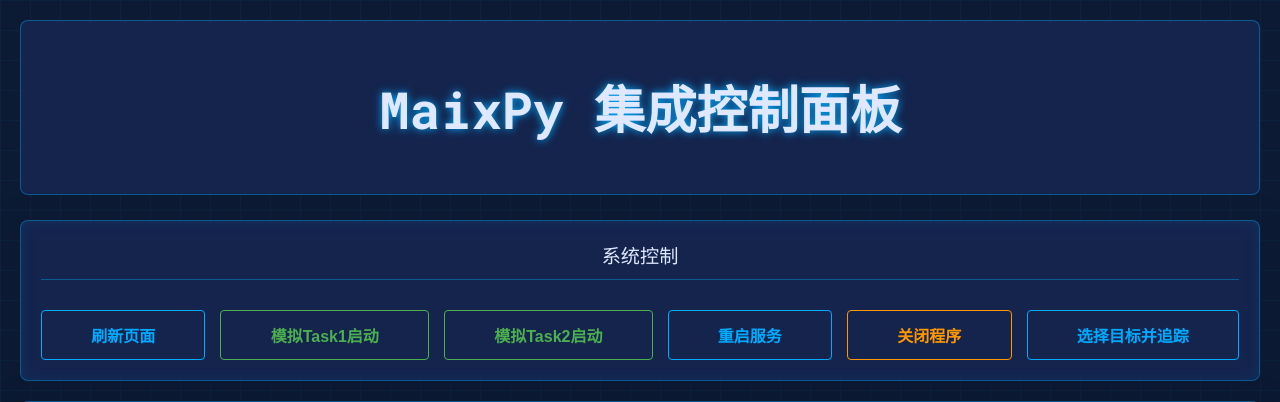
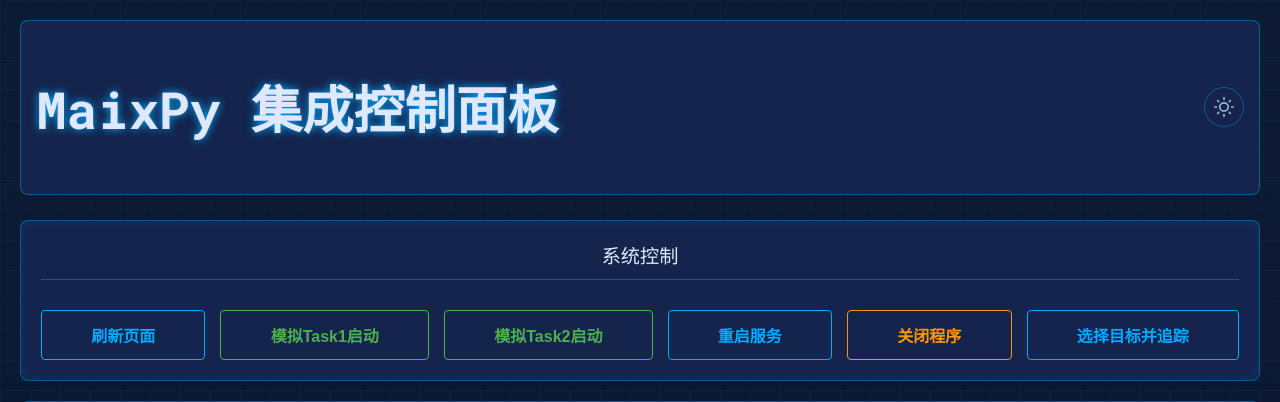
Before and after one commit to lin-k23/flask_app, a Flask app: page / in a window 1280 px wide. Shown: the top 402 px of the page. Run offline with Flask 3, Linux system fonts and the light colour scheme; data that the repository does not hold is empty.

Commit message:
[NEW]: Add light mode

```diff
--- a/app/static/css/base.css
+++ b/app/static/css/base.css
@@ -41,7 +41,44 @@ header {
     border: 1px solid var(--panel-border);
     border-radius: 8px;
     text-shadow: 0 0 8px var(--accent-blue);
+    display: flex;
+    justify-content: space-between;
+    align-items: center;
 }
+
+/* New Icon Button Styles */
+.icon-btn {
+    background: transparent;
+    border: 1px solid var(--panel-border);
+    color: var(--text-secondary);
+    width: 40px;
+    height: 40px;
+    border-radius: 50%;
+    display: flex;
+    justify-content: center;
+    align-items: center;
+    cursor: pointer;
+    transition: all 0.2s ease;
+    padding: 0;
+    /* 移除内边距 */
+}
+
+.icon-btn:hover {
+    color: var(--accent-blue);
+    border-color: var(--accent-blue);
+    box-shadow: var(--glow-blue);
+}
+
+.icon-btn svg {
+    width: 20px;
+    height: 20px;
+}
+
+#moon-icon {
+    display: none;
+    /* 默认隐藏月亮图标 */
+}
+
 
 .two-column-layout {
     display: grid;
--- a/app/static/js/main.js
+++ b/app/static/js/main.js
@@ -7,6 +7,7 @@ import { initPegboard } from './modules/pegboard.js';
 import { initTracking } from './modules/tracking.js';
 // --- [核心修改] 导入新的状态管理器 ---
 import { initStateManager } from './modules/stateManager.js';
+import { initThemeSwitcher } from './modules/theme.js';
 
 // 监听'DOMContentLoaded'事件，确保在整个HTML页面都准备好之后再执行代码
 document.addEventListener('DOMContentLoaded', function () {
@@ -19,5 +20,6 @@ document.addEventListener('DOMContentLoaded', function () {
     initTracking();
     // --- [核心修改] 初始化状态管理器 ---
     initStateManager();
+    initThemeSwitcher();
     console.log("所有模块已初始化。");
 });
--- /dev/null
+++ b/app/static/js/modules/theme.js
@@ -0,0 +1,43 @@
+export function initThemeSwitcher() {
+    const switcher = document.getElementById('theme-switcher');
+    const sunIcon = document.getElementById('sun-icon');
+    const moonIcon = document.getElementById('moon-icon');
+
+    if (!switcher || !sunIcon || !moonIcon) {
+        console.error('Theme switcher elements not found!');
+        return;
+    }
+
+    // 通过在 body 上切换 class 来应用主题
+    function applyTheme(theme) {
+        if (theme === 'light') {
+            document.body.classList.add('light-theme');
+            sunIcon.style.display = 'none';
+            moonIcon.style.display = 'block';
+            localStorage.setItem('theme', 'light');
+        } else {
+            document.body.classList.remove('light-theme');
+            sunIcon.style.display = 'block';
+            moonIcon.style.display = 'none';
+            localStorage.setItem('theme', 'dark');
+        }
+    }
+
+    // 为按钮添加点击事件
+    switcher.addEventListener('click', () => {
+        const currentTheme = localStorage.getItem('theme') || 'dark';
+        if (currentTheme === 'dark') {
+            applyTheme('light');
+        } else {
+            applyTheme('dark');
+        }
+    });
+
+    // 页面加载时应用保存的主题
+    const savedTheme = localStorage.getItem('theme');
+    if (savedTheme) {
+        applyTheme(savedTheme);
+    } else {
+        applyTheme('dark'); // 默认为深色主题
+    }
+}
--- a/app/templates/home.html
+++ b/app/templates/home.html
@@ -12,11 +12,30 @@
     <link rel="stylesheet" href="{{ url_for('static', filename='css/base.css') }}">
     <link rel="stylesheet" href="{{ url_for('static', filename='css/components.css') }}">
     <link rel="stylesheet" href="{{ url_for('static', filename='css/panels.css') }}">
+    <link rel="stylesheet" href="{{ url_for('static', filename='css/light-theme.css') }}">
 </head>
 
 <body>
     <header>
         <h1>MaixPy 集成控制面板</h1>
+        <button id="theme-switcher" class="icon-btn" title="切换主题">
+            <svg id="sun-icon" xmlns="http://www.w3.org/2000/svg" width="24" height="24" viewBox="0 0 24 24" fill="none"
+                stroke="currentColor" stroke-width="2" stroke-linecap="round" stroke-linejoin="round">
+                <circle cx="12" cy="12" r="5"></circle>
+                <line x1="12" y1="1" x2="12" y2="3"></line>
+                <line x1="12" y1="21" x2="12" y2="23"></line>
+                <line x1="4.22" y1="4.22" x2="5.64" y2="5.64"></line>
+                <line x1="18.36" y1="18.36" x2="19.78" y2="19.78"></line>
+                <line x1="1" y1="12" x2="3" y2="12"></line>
+                <line x1="21" y1="12" x2="23" y2="12"></line>
+                <line x1="4.22" y1="19.78" x2="5.64" y2="18.36"></line>
+                <line x1="18.36" y1="5.64" x2="19.78" y2="4.22"></line>
+            </svg>
+            <svg id="moon-icon" xmlns="http://www.w3.org/2000/svg" width="24" height="24" viewBox="0 0 24 24"
+                fill="none" stroke="currentColor" stroke-width="2" stroke-linecap="round" stroke-linejoin="round">
+                <path d="M21 12.79A9 9 0 1 1 11.21 3 7 7 0 0 0 21 12.79z"></path>
+            </svg>
+        </button>
     </header>
 
     <main class="two-column-layout">
```
Also changed, not shown: app/static/css/light-theme.css (added, +59 -0 lines).
